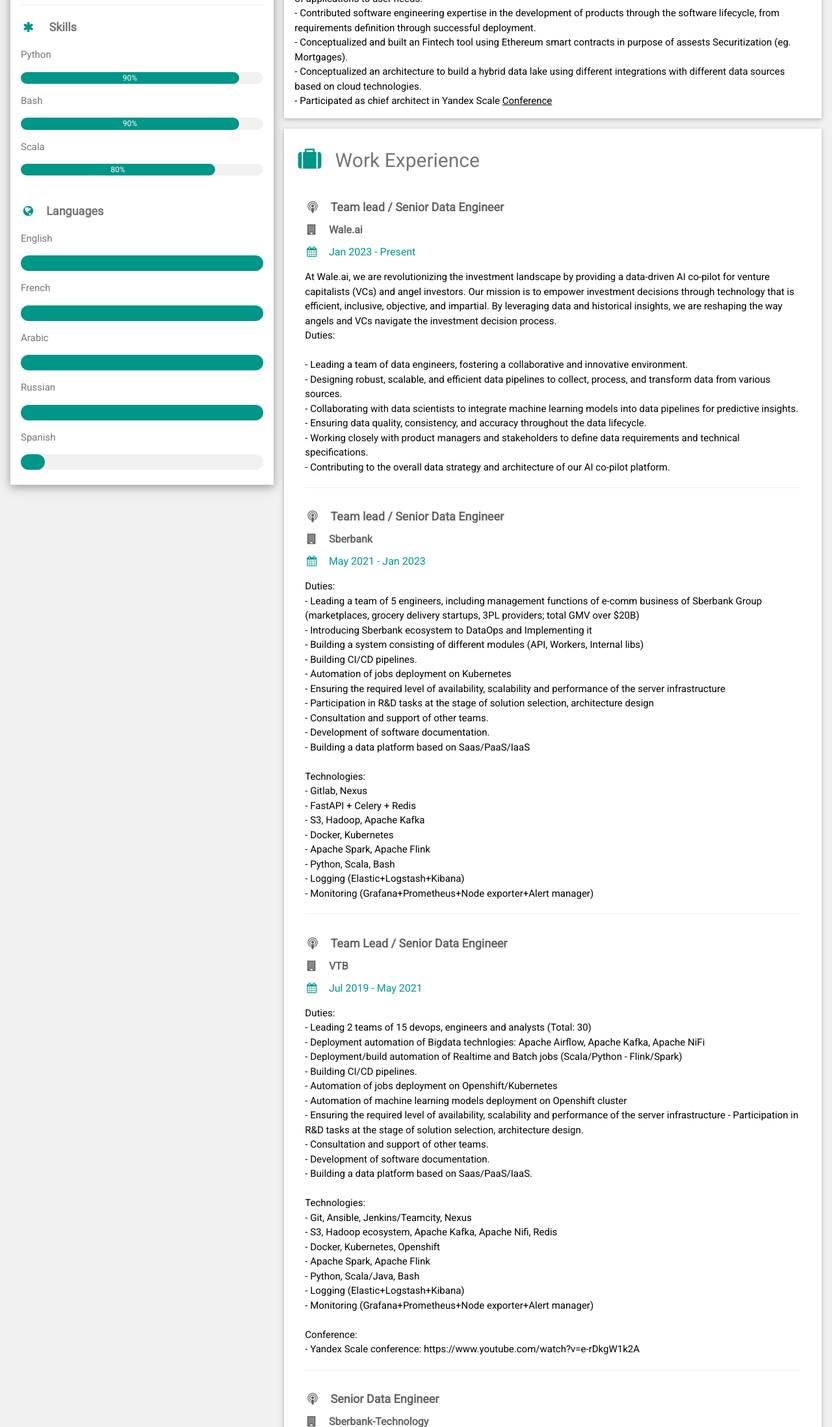
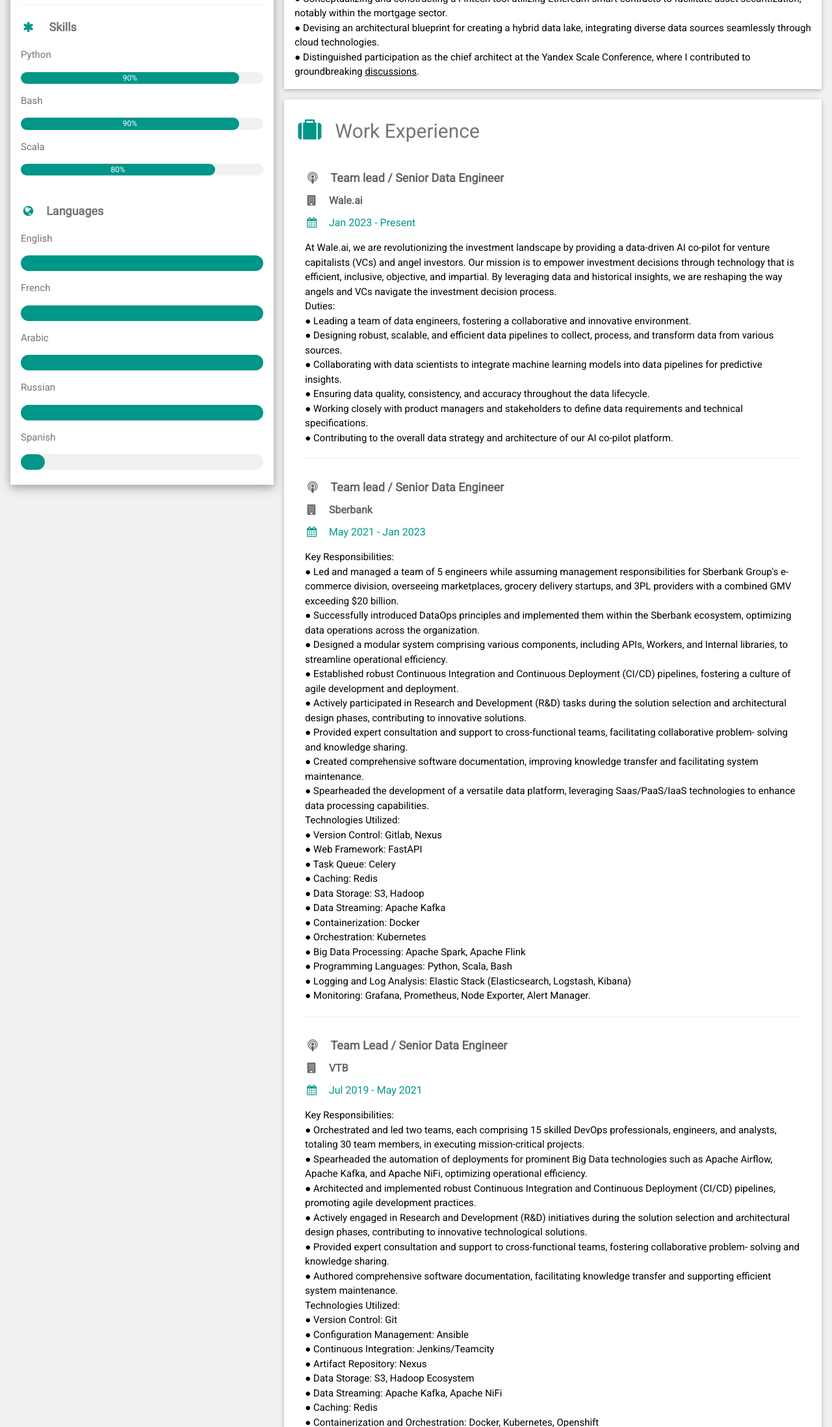
Before and after one commit to anvarknian/anvarknian.github.io, a plain HTML site: page index.html in a window 1280 px wide. Shown: the part 604-2800 px from the top of the page at 65% size. Drawn offline with nearby package versions, Linux system fonts and the light colour scheme.

Commit message:
Update index.html

```diff
--- a/index.html
+++ b/index.html
@@ -125,28 +125,24 @@
                     <h2 class="w3-text-grey w3-padding-16"><i
                             class="fa fa-history fa-fw w3-margin-right w3-xxlarge w3-text-teal"></i>Summary</h2>
                     <p>
-                        I am a highly motivated and creative individual with a passion for building things from scratch. I am seeking a strategic role that allows me to utilize my skills and experience to create innovative solutions that drive business growth and success.<br>
-                        <br>
-                        Experience:<br>
-                        7 years of total experience in software development life cycle design, development and support of system's and application's architecture including:<br>
-                        * 5 years of experience in Big Data (Data ingestion, querying, processing and analysis)<br>
-                        * 1 year of experience in DevOps improving collaboration across IT teams, accelerating deploy cycles.<br>
-                        * 1 year of experience in Blockchain and smart contracts development.<br>
-                        <br>
-                        Skills:<br>
-                        - Experienced Python developer.<br>
-                        - Experienced Java/Scala developer with Apache Spark, Flink and Kafka Streams frameworks.<br>
-                        - Experienced DevOps engineer.<br>
-                        - Experienced cloud developer (Y.Cloud, AWS, GCP).<br>
-                        - Experienced Kubernetes/Openshift user.<br>
-                        - Experienced Smart contracts developer.<br>
-                        <br>
-                        Career highlights:<br>
-                        - Introduced methodologies and best practices that enhanced product definition, release processes and customization of applications to user needs.<br>
-                        - Contributed software engineering expertise in the development of products through the software lifecycle, from requirements definition through successful deployment.<br>
-                        - Conceptualized and built an Fintech tool using Ethereum smart contracts in purpose of assests Securitization (eg. Mortgages).<br>
-                        - Conceptualized an architecture to build a hybrid data lake using different integrations with different data sources based on cloud technologies. <br>
-                        - Participated as chief architect in Yandex Scale <a href="https://www.youtube.com/watch?v=e-rDkgW1k2A">Conference</a><br>
+                      I am a highly motivated and creative professional driven by a passion for crafting innovative solutions from the ground up. My career objective is to secure a strategic role that leverages my extensive skills and experience to fuel business growth and success.
+Professional Background:<br>
+I bring 8 years of comprehensive expertise in software development, encompassing the entire software development life cycle, from design and development to system and application architecture support.<br>
+●	6 years of immersion in the Big Data Hadoop ecosystem, mastering data ingestion, storage, querying, processing, and analysis.<br>
+●	1 year of proficiency in DevOps practices, fostering collaboration across IT teams and expediting deployment processes.<br>
+●	1 year of involvement in Blockchain and smart contract development.<br>
+Key Competencies:<br>
+●	Proficiency as a python/scala developer with a deep understanding of Spark, Flink, and Kafka Streams frameworks.<br>
+●	Proficiency as a DevOps engineer, streamlining operations for enhanced efficiency.<br>
+●	Expertise in cloud development, with hands-on experience in Azure, AWS, and GCP.<br>
+●	Adeptness with Kubernetes and Openshift.<br>
+●	Skill in smart contract development.<br>
+Career Highlights:<br>
+●	Pioneering methodologies and best practices that elevated product definition, streamlined release processes, and customized applications to meet user requirements.<br>
+●	Providing invaluable software engineering insights that guided product development from initial requirements to successful deployment.<br>
+●	Conceptualizing and constructing a Fintech tool utilizing Ethereum smart contracts to facilitate asset securitization, notably within the mortgage sector.<br>
+●	Devising an architectural blueprint for creating a hybrid data lake, integrating diverse data sources seamlessly through cloud technologies.<br>
+●	Distinguished participation as the chief architect at the Yandex Scale Conference, where I contributed to groundbreaking <a href="https://www.youtube.com/watch?v=e-rDkgW1k2A">discussions</a>.
                     </p>
 
                 </div>
@@ -162,14 +158,13 @@
                         </h6>
                         <p>
                             At Wale.ai, we are revolutionizing the investment landscape by providing a data-driven AI co-pilot for venture capitalists (VCs) and angel investors. Our mission is to empower investment decisions through technology that is efficient, inclusive, objective, and impartial. By leveraging data and historical insights, we are reshaping the way angels and VCs navigate the investment decision process.<br>
-                            Duties:<br>
-                            <br>
-                            - Leading a team of data engineers, fostering a collaborative and innovative environment.<br>
-                            - Designing robust, scalable, and efficient data pipelines to collect, process, and transform data from various sources.<br>
-                            - Collaborating with data scientists to integrate machine learning models into data pipelines for predictive insights.<br>
-                            - Ensuring data quality, consistency, and accuracy throughout the data lifecycle.<br>
-                            - Working closely with product managers and stakeholders to define data requirements and technical specifications.<br>
-                            - Contributing to the overall data strategy and architecture of our AI co-pilot platform.<br>
+Duties:<br>
+●	Leading a team of data engineers, fostering a collaborative and innovative environment.<br>
+●	Designing robust, scalable, and efficient data pipelines to collect, process, and transform data from various sources.<br>
+●	Collaborating with data scientists to integrate machine learning models into data pipelines for predictive insights.<br>
+●	Ensuring data quality, consistency, and accuracy throughout the data lifecycle.<br>
+●	Working closely with product managers and stakeholders to define data requirements and technical specifications.<br>
+●	Contributing to the overall data strategy and architecture of our AI co-pilot platform.
                         </p>
                         <hr>
                     </div>
@@ -180,27 +175,29 @@
                         <h6 class="w3-text-teal"><i class="fa fa-calendar fa-fw w3-margin-right"></i>May 2021 - Jan 2023
                         </h6>
                         <p>
-                            Duties:<br>
-                            - Leading a team of 5 engineers, including management functions of e-comm business of Sberbank Group (marketplaces, grocery delivery startups, 3PL providers; total GMV over $20B)<br>
-                            - Introducing Sberbank ecosystem to DataOps and Implementing it<br>
-                            - Building a system consisting of different modules (API, Workers, Internal libs)<br>
-                            - Building CI/CD pipelines.<br>
-                            - Automation of jobs deployment on Kubernetes<br>
-                            - Ensuring the required level of availability, scalability and performance of the server infrastructure <br>
-                            - Participation in R&D tasks at the stage of solution selection, architecture design<br>
-                            - Consultation and support of other teams.<br>
-                            - Development of software documentation.<br>
-                            - Building a data platform based on Saas/PaaS/IaaS<br>
-                            <br>
-                            Technologies:<br>
-                            - Gitlab, Nexus<br>
-                            - FastAPI + Celery + Redis<br>
-                            - S3, Hadoop, Apache Kafka<br>
-                            - Docker, Kubernetes<br>
-                            - Apache Spark, Apache Flink<br>
-                            - Python, Scala, Bash<br>
-                            - Logging (Elastic+Logstash+Kibana)<br>
-                            - Monitoring (Grafana+Prometheus+Node exporter+Alert manager)<br>
+Key Responsibilities:<br>
+●	Led and managed a team of 5 engineers while assuming management responsibilities for Sberbank Group's e-commerce division, overseeing marketplaces, grocery delivery startups, and 3PL providers with a combined GMV exceeding $20 billion.<br>
+●	Successfully introduced DataOps principles and implemented them within the Sberbank ecosystem, optimizing data operations across the organization.<br>
+●	Designed a modular system comprising various components, including APIs, Workers, and Internal libraries, to streamline operational efficiency.<br>
+●	Established robust Continuous Integration and Continuous Deployment (CI/CD) pipelines, fostering a culture of agile development and deployment.<br>
+●	Actively participated in Research and Development (R&D) tasks during the solution selection and architectural design phases, contributing to innovative solutions.<br>
+●	Provided expert consultation and support to cross-functional teams, facilitating collaborative problem- solving and knowledge sharing.<br>
+●	Created comprehensive software documentation, improving knowledge transfer and facilitating system maintenance.<br>
+●	Spearheaded the development of a versatile data platform, leveraging Saas/PaaS/IaaS technologies to enhance data processing capabilities.<br>
+Technologies Utilized:<br>
+●	Version Control: Gitlab, Nexus<br>
+●	Web Framework: FastAPI<br>
+●	Task Queue: Celery<br>
+●	Caching: Redis<br>
+●	Data Storage: S3, Hadoop<br>
+●	Data Streaming: Apache Kafka<br>
+●	Containerization: Docker<br>
+●	Orchestration: Kubernetes<br>
+●	Big Data Processing: Apache Spark, Apache Flink<br>
+●	Programming Languages: Python, Scala, Bash<br>
+●	Logging and Log Analysis: Elastic Stack (Elasticsearch, Logstash, Kibana)<br>
+●	Monitoring: Grafana, Prometheus, Node Exporter, Alert Manager.
+
                         </p>
                         <hr>
                     </div>
@@ -211,31 +208,28 @@
                         <h6 class="w3-text-teal"><i class="fa fa-calendar fa-fw w3-margin-right"></i>Jul 2019 - May 2021
                         </h6>
                         <p>
-                            Duties:<br>
-                            - Leading 2 teams of 15 devops, engineers and analysts (Total: 30)<br>
-                            - Deployment automation of Bigdata technlogies: Apache Airflow, Apache Kafka, Apache
-                            NiFi<br>
-                            - Deployment/build automation of Realtime and Batch jobs (Scala/Python - Flink/Spark)<br>
-                            - Building CI/CD pipelines.<br>
-                            - Automation of jobs deployment on Openshift/Kubernetes<br>
-                            - Automation of machine learning models deployment on Openshift cluster<br>
-                            - Ensuring the required level of availability, scalability and performance of the server
-                            infrastructure - Participation in R&D tasks at the stage of solution selection, architecture
-                            design.<br>
-                            - Consultation and support of other teams.<br>
-                            - Development of software documentation.<br>
-                            - Building a data platform based on Saas/PaaS/IaaS.<br>
-                            <br>
-                            Technologies:<br>
-                            - Git, Ansible, Jenkins/Teamcity, Nexus<br>
-                            - S3, Hadoop ecosystem, Apache Kafka, Apache Nifi, Redis<br>
-                            - Docker, Kubernetes, Openshift<br>
-                            - Apache Spark, Apache Flink<br>
-                            - Python, Scala/Java, Bash<br>
-                            - Logging (Elastic+Logstash+Kibana)<br>
-                            - Monitoring (Grafana+Prometheus+Node exporter+Alert manager)<br><br>
-                            Conference:<br>
-                            - Yandex Scale conference: https://www.youtube.com/watch?v=e-rDkgW1k2A<br>
+                            Key Responsibilities:<br>
+●	Orchestrated and led two teams, each comprising 15 skilled DevOps professionals, engineers, and analysts, totaling 30 team members, in executing mission-critical projects.<br>
+●	Spearheaded the automation of deployments for prominent Big Data technologies such as Apache Airflow, Apache Kafka, and Apache NiFi, optimizing operational efficiency.<br>
+●	Architected and implemented robust Continuous Integration and Continuous Deployment (CI/CD) pipelines, promoting agile development practices.<br>
+●	Actively engaged in Research and Development (R&D) initiatives during the solution selection and architectural design phases, contributing to innovative technological solutions.<br>
+●	Provided expert consultation and support to cross-functional teams, fostering collaborative problem- solving and knowledge sharing.<br>
+●	Authored comprehensive software documentation, facilitating knowledge transfer and supporting efficient system maintenance.<br>
+Technologies Utilized:<br>
+●	Version Control: Git<br>
+●	Configuration Management: Ansible<br>
+●	Continuous Integration: Jenkins/Teamcity<br>
+●	Artifact Repository: Nexus<br>
+●	Data Storage: S3, Hadoop Ecosystem<br>
+●	Data Streaming: Apache Kafka, Apache NiFi<br>
+●	Caching: Redis<br>
+●	Containerization and Orchestration: Docker, Kubernetes, Openshift<br>
+●	Big Data Processing: Apache Spark, Apache Flink<br>
+●	Programming Languages: Python, Scala, Java, Bash<br>
+●	Logging and Log Analysis: Elastic Stack (Elasticsearch, Logstash, Kibana)<br>
+●	Monitoring: Grafana, Prometheus, Node Exporter, Alert Manager<br>
+Notable Achievement:
+●	Presented at the Yandex Scale conference. You can view the presentation here: <a href="https://www.youtube.com/watch?v=e-rDkgW1k2A">Link to Presentation</a>.
                         </p>
                         <hr>
                     </div>
@@ -247,40 +241,22 @@
                         <h6 class="w3-text-teal"><i class="fa fa-calendar fa-fw w3-margin-right"></i>Feb 2016 - Jul 2019
                         </h6>
                         <p>
-                            Duties:<br>
-                            - Participation in the design and development of a streaming infrastructure. -
-                            Implementation and support of the functionality<br>
-                            - Writing unit tests<br>
-                            - Participation in Code-Review<br>
-                            <br>
-                            Technologies:<br>
-                            - Git, Jenkins, Nexus<br>
-                            - S3, Hadoop, Apache Kafka, Apache Nifi<br>
-                            - Apache Flink<br>
-                            - Scala, Java and Bash<br>
-                            - Logging (Elastic+Logstash+Kibana)<br>
-                            - Monitoring (Grafana+Prometheus+Node exporter+Alert manager)<br>
-                            <br>
-                            Some of the many challenges faced include:<br>
-                            - Developing applications with a high degree of fault tolerance & Stateful Computations
-                            (In-Memory computation), which can be run in parallel with a guarantee of low latency, High
-                            throughput (ApacheFlink)<br>
-                            - Configuration and tuning of distributed messaging systems between the components of a
-                            softwaresystem operating using Apache Kafka<br>
-                            - Deploying jobs to handle data streams (Apache Flink) using jenkins and ansible
-                            (pipelines)<br>
-                            - Setting up a monitoring system of jobs with Grafana and no-sql databases (Prometheus,
-                            InfluxDB,Graphite)<br>
-                            - Setting up a system for monitoring and analyzing logs using Elastic search / Kibana /
-                            Logstash<br>
-                            - Experience of working with Hadoop, namely HDFS as a distributed file system for storing
-                            andsynchronizing states of jobs<br>
-                            - Experience with ETL processes using Flink (extracting data from external sources,
-                            transforming and cleansing them to fit the needs of the business model, loading them into
-                            the data warehouse)<br>
-                            <br>
-                            The fruit of all these technologies is a system named CEP (Complex Event Processing).
-                            Technologies used : Scala, Apache Kafka, Apache Flink, Hadoop Ecosystem.<br>
+                            Responsibilities:<br>
+●	Engaging in the design and development of a streaming infrastructure.<br>
+●	Implementing and providing support for its functionality. <br>
+●	Engaging in the design and development of a streaming infrastructure.<br>
+●	Writing unit tests to ensure code quality.<br>
+●	Participating in Code-Review processes.<br>
+Technologies Utilized:<br>
+●	Version Control: Git<br>
+●	Continuous Integration: Jenkins<br>
+●	Artifact Repository: Nexus<br>
+●	Data Storage: S3, Hadoop<br>
+●	Data Streaming: Apache Kafka, Apache Nifi<br>
+●	Stream Processing: Apache Flink<br>
+●	Programming Languages: Scala, Java, Bash<br>
+●	Logging and Monitoring: Elastic Stack (Elasticsearch, Logstash, Kibana), Grafana, Prometheus, Node Exporter, Alert Manager
+
                         </p>
                         <br>
                     </div>
```
